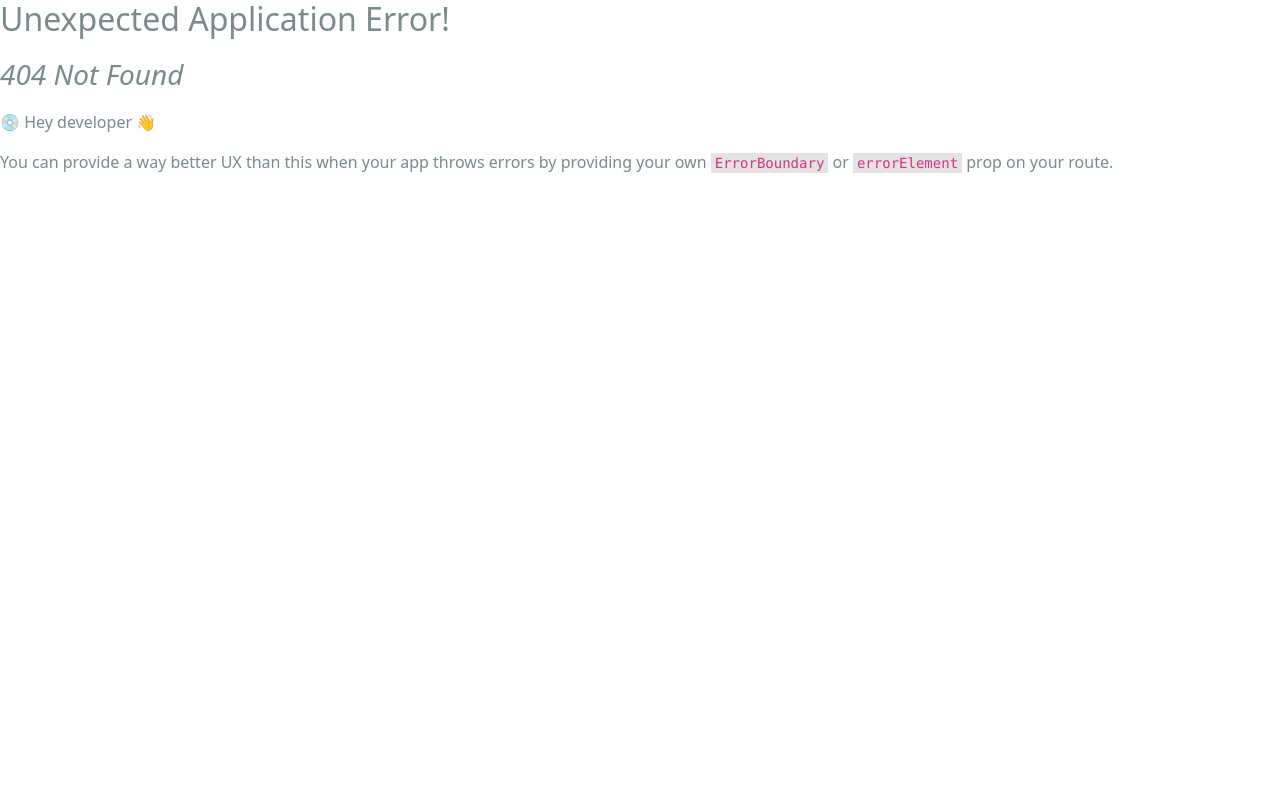
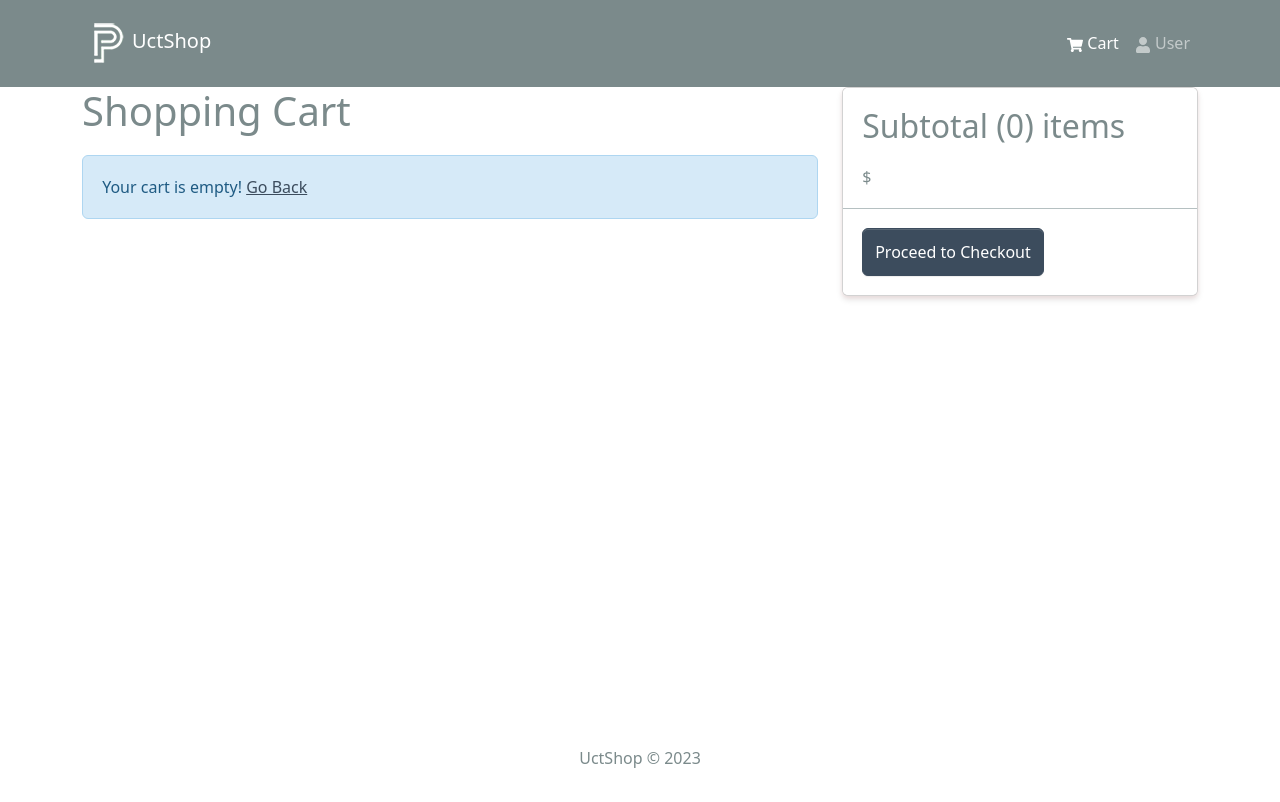
Before and after one commit to uct-trk/udemy-ecommerce, a React (Create React App) app in the folder frontend/: page /cart in a window 1280 px wide. Before the commit this address had no page. Shown: the top 802 px of the page. Built offline with nearby package versions, Linux system fonts and the light colour scheme.

Commit message:
cartScreen pages

```diff
--- a/frontend/src/index.js
+++ b/frontend/src/index.js
@@ -8,6 +8,7 @@ import "./assets/styles/bootstrap.custom.css";
 import "./assets/styles/index.css";
 import HomeScreen from "./screens/HomeScreen";
 import ProductScreen from "./screens/ProductScreen";
+import CartScreen from "./screens/CartScreen";
 
 const router = createBrowserRouter([
   {
@@ -22,6 +23,10 @@ const router = createBrowserRouter([
         path: "/product/:id",
         element: <ProductScreen />,
       },
+      {
+        path: "/cart",
+        element: <CartScreen />,
+      },
     ],
   },
 ]);
--- /dev/null
+++ b/frontend/src/screens/CartScreen.jsx
@@ -0,0 +1,97 @@
+import React from "react";
+import {
+  Button,
+  Card,
+  Col,
+  Form,
+  Image,
+  ListGroup,
+  Row,
+} from "react-bootstrap";
+import { FaTrash } from "react-icons/fa";
+import { Link, useNavigate } from "react-router-dom";
+import Message from "../components/Message";
+import { useDispatch, useSelector } from "react-redux";
+import { addToCart } from "../slices/cartSlice";
+
+const CartScreen = () => {
+  const dispatch = useDispatch();
+  const { cartItems, itemsPrice } = useSelector((state) => state.cart);
+  console.log(cartItems);
+  const navigate = useNavigate();
+
+  const addToCartHandler = async (product, qty) => {
+    await dispatch(addToCart({ ...product, qty }));
+  };
+  return (
+    <Row>
+      <Col md={8}>
+        <h1 style={{ marginBottom: "20px" }}>Shopping Cart</h1>
+        {cartItems?.length === 0 ? (
+          <Message>
+            Your cart is empty! <Link to={"/"}>Go Back</Link>
+          </Message>
+        ) : (
+          <ListGroup variant="flush">
+            {cartItems.map((item) => (
+              <ListGroup.Item key={item._id}>
+                <Row>
+                  <Col md={2}>
+                    <Image src={item.image} alt={item.name} fluid rounded />
+                  </Col>
+                  <Col md={3}>
+                    <Link to={`/product/${item._id}`}>{item.name}</Link>
+                  </Col>
+                  <Col md={2}>${item.price}</Col>
+                  <Col md={2}>
+                    <Form.Control
+                      as="select"
+                      value={item.qty}
+                      onChange={(e) =>
+                        addToCartHandler(item, Number(e.target.value))
+                      }
+                    >
+                      {/*stokta kac tane varsa o kadar adet eklenebilir*/}
+                      {[...Array(item.countInStock).keys()].map((x) => (
+                        <option key={x + 1} value={x + 1}>
+                          {x + 1}
+                        </option>
+                      ))}
+                    </Form.Control>
+                  </Col>
+                  <Col md={2}>
+                    <Button type="button" variant="light">
+                      <FaTrash />
+                    </Button>
+                  </Col>
+                </Row>
+              </ListGroup.Item>
+            ))}
+          </ListGroup>
+        )}
+      </Col>
+      <Col md={4}>
+        <Card>
+          <ListGroup variant="flush">
+            <ListGroup.Item>
+              <h2>
+                Subtotal ({cartItems.reduce((acc, item) => acc + item.qty, 0)})
+                items
+              </h2>
+              ${itemsPrice}
+            </ListGroup.Item>
+            <ListGroup.Item
+              type="button"
+              className="btn-block"
+              disabled={cartItems.length === 0}
+            >
+              <Button>Proceed to Checkout</Button>
+            </ListGroup.Item>
+          </ListGroup>
+        </Card>
+      </Col>
+    </Row>
+  );
+};
+
+export default CartScreen;
--- a/frontend/src/slices/cartSlice.js
+++ b/frontend/src/slices/cartSlice.js
@@ -13,7 +13,7 @@ const cartSlice = createSlice({
       const item = action.payload;
 
       const existItem = state?.cartItems.find(
-        (product) => product?._id === item.payload?._id
+        (product) => product?._id === item?._id
       );
 
       if (existItem) {
```
